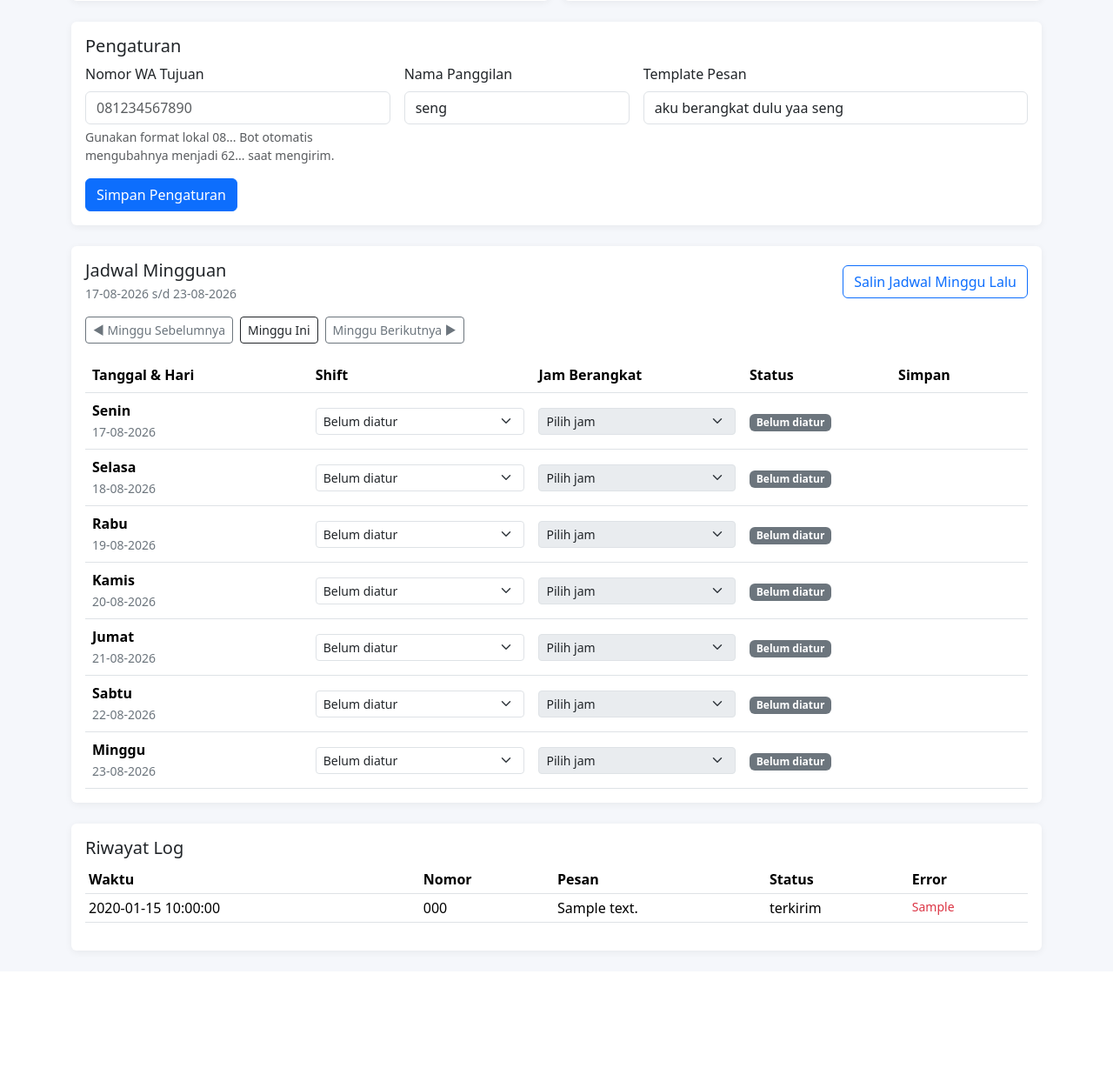
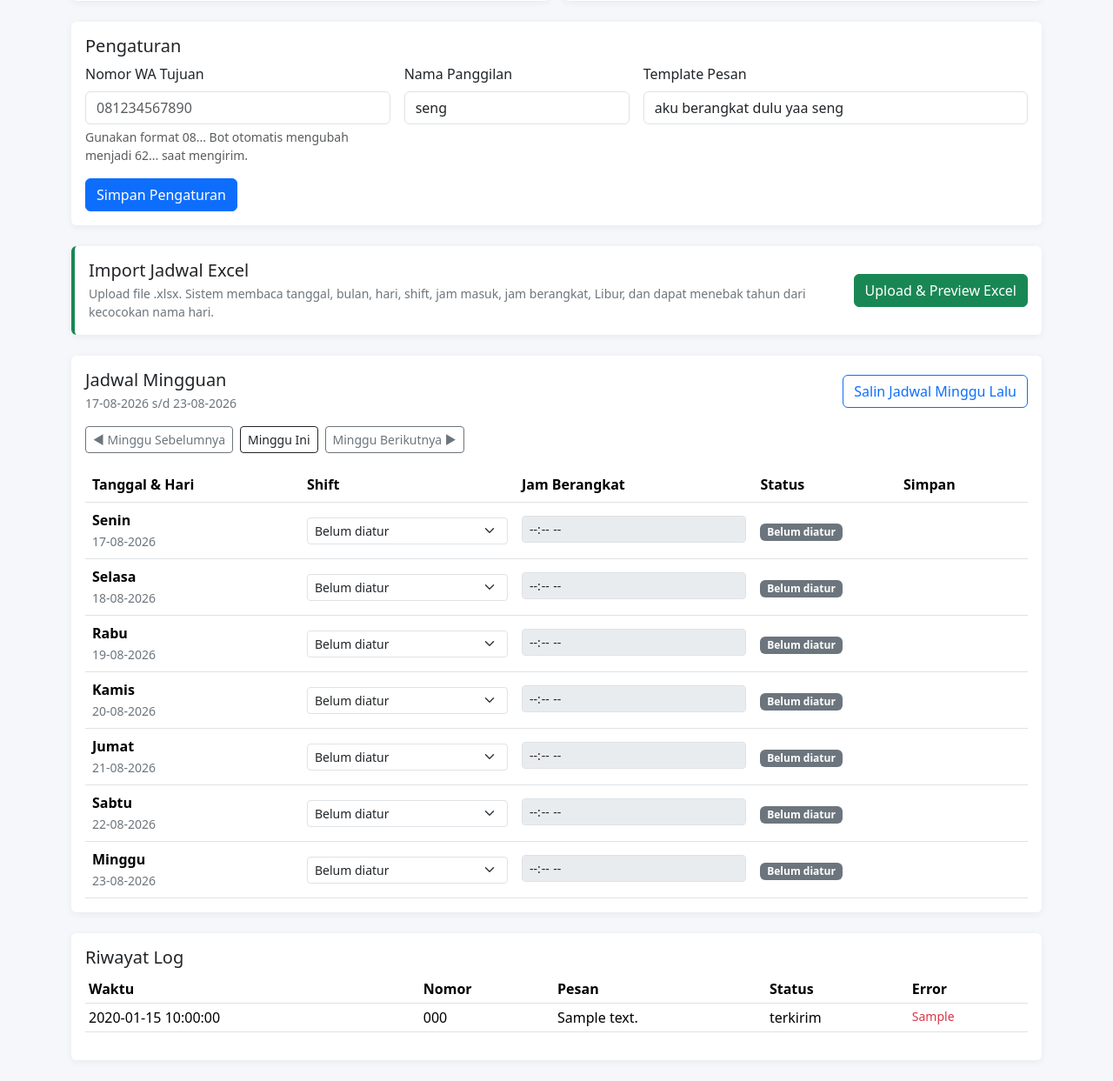
Before and after one commit to muhharis99/bot_wa_v1, a PHP site: page /public/index.php in a window 1280 px wide. Shown: the part 303-1546 px from the top of the page at 87% size. Before the commit the page ends 1402 px from the top, so only its background shows below. Run offline with PHP 8.4, Linux system fonts and the light colour scheme; the visitor is signed in with stand-in values (Sample User, id 1); data comes from the database, SQL or seed files in the repository; tables that the repository leaves empty hold one stand-in row (values such as "Sample post").

Commit message:
feat: add Excel import access and flexible schedule time editor

```diff
--- a/public/index.php
+++ b/public/index.php
@@ -18,7 +18,7 @@ if ($_SERVER['REQUEST_METHOD'] === 'POST') {
         } else {
             $stmt = $pdo->prepare('UPDATE pengaturan SET nomor_wa_tujuan=?, nama_panggilan=?, template_pesan=? WHERE id=1');
             $stmt->execute([$nomor, $nama, $template]);
-            flash('success', 'Pengaturan berhasil disimpan. Nomor akan otomatis dikonversi ke 62 saat bot mengirim pesan.');
+            flash('success', 'Pengaturan berhasil disimpan. Nomor otomatis dikonversi ke 62 saat bot mengirim pesan.');
         }
         redirect('index.php#pengaturan');
     }
@@ -92,7 +92,7 @@ $serviceAlive = $heartbeatAge <= 120;
     <title>Dashboard Bot WA</title>
     <link href="https://cdn.jsdelivr.net/npm/bootstrap@5.3.8/dist/css/bootstrap.min.css" rel="stylesheet">
     <style>
-        body{background:#f5f7fb}.card{border:0;box-shadow:0 .125rem .5rem rgba(0,0,0,.06)}.qr{max-width:280px;width:100%}.schedule-row.is-locked{background:#f8f9fa}.save-feedback{min-width:92px;display:inline-block}.today-row{box-shadow:inset 4px 0 #0d6efd}.schedule-table td{vertical-align:middle}
+        body{background:#f5f7fb}.card{border:0;box-shadow:0 .125rem .5rem rgba(0,0,0,.06)}.qr{max-width:280px;width:100%}.schedule-row.is-locked{background:#f8f9fa}.save-feedback{min-width:92px;display:inline-block}.today-row{box-shadow:inset 4px 0 #0d6efd}.schedule-table td{vertical-align:middle}.quick-time{font-size:.72rem;padding:.1rem .35rem}
     </style>
 </head>
 <body>
@@ -105,46 +105,26 @@ $serviceAlive = $heartbeatAge <= 120;
         <div class="col-lg-6"><div class="card h-100"><div class="card-body text-center"><h2 class="h5">QR WhatsApp</h2><?php if(!empty($runtime['qr_base64'])): ?><img class="qr" src="<?=e($runtime['qr_base64'])?>" alt="QR WhatsApp"><p class="small text-secondary mt-2">Scan melalui WhatsApp &gt; Perangkat tertaut.</p><?php else: ?><div class="py-5 text-secondary">QR tidak tersedia. Jika status connected, ini normal.</div><?php endif; ?></div></div></div>
     </div>
 
-    <div class="card mb-4" id="pengaturan"><div class="card-body"><h2 class="h5">Pengaturan</h2><form method="post" class="row g-3"><input type="hidden" name="csrf" value="<?=e(csrf_token())?>"><input type="hidden" name="action" value="save_setting"><div class="col-md-4"><label class="form-label">Nomor WA Tujuan</label><input class="form-control" name="nomor_wa_tujuan" value="<?=e($setting['nomor_wa_tujuan'])?>" placeholder="081234567890" inputmode="numeric" required><div class="form-text">Gunakan format lokal 08... Bot otomatis mengubahnya menjadi 62... saat mengirim.</div></div><div class="col-md-3"><label class="form-label">Nama Panggilan</label><input class="form-control" name="nama_panggilan" value="<?=e($setting['nama_panggilan'])?>"></div><div class="col-md-5"><label class="form-label">Template Pesan</label><input class="form-control" name="template_pesan" value="<?=e($setting['template_pesan'])?>" required></div><div class="col-12"><button class="btn btn-primary">Simpan Pengaturan</button></div></form></div></div>
+    <div class="card mb-4" id="pengaturan"><div class="card-body"><h2 class="h5">Pengaturan</h2><form method="post" class="row g-3"><input type="hidden" name="csrf" value="<?=e(csrf_token())?>"><input type="hidden" name="action" value="save_setting"><div class="col-md-4"><label class="form-label">Nomor WA Tujuan</label><input class="form-control" name="nomor_wa_tujuan" value="<?=e($setting['nomor_wa_tujuan'])?>" placeholder="081234567890" inputmode="numeric" required><div class="form-text">Gunakan format 08... Bot otomatis mengubah menjadi 62... saat mengirim.</div></div><div class="col-md-3"><label class="form-label">Nama Panggilan</label><input class="form-control" name="nama_panggilan" value="<?=e($setting['nama_panggilan'])?>"></div><div class="col-md-5"><label class="form-label">Template Pesan</label><input class="form-control" name="template_pesan" value="<?=e($setting['template_pesan'])?>" required></div><div class="col-12"><button class="btn btn-primary">Simpan Pengaturan</button></div></form></div></div>
 
-    <div class="card mb-4" id="jadwal">
-        <div class="card-body">
-            <div class="d-flex flex-column flex-lg-row justify-content-between align-items-lg-center gap-3 mb-3">
-                <div><h2 class="h5 mb-1">Jadwal Mingguan</h2><div class="text-secondary small"><?=e($weekDate->format('d-m-Y'))?> s/d <?=e($weekEndDate->format('d-m-Y'))?></div></div>
-                <button type="button" class="btn btn-outline-primary" id="copyPrevious">Salin Jadwal Minggu Lalu</button>
-            </div>
+    <div class="card mb-4 border-start border-4 border-success"><div class="card-body d-flex flex-column flex-md-row justify-content-between align-items-md-center gap-3"><div><h2 class="h5 mb-1">Import Jadwal Excel</h2><div class="text-secondary small">Upload file .xlsx. Sistem membaca tanggal, bulan, hari, shift, jam masuk, jam berangkat, Libur, dan dapat menebak tahun dari kecocokan nama hari.</div></div><a href="import_jadwal.php" class="btn btn-success text-nowrap">Upload & Preview Excel</a></div></div>
 
-            <div class="d-flex flex-wrap gap-2 mb-3">
-                <a class="btn btn-outline-secondary btn-sm" href="?week=<?=e($prevWeek)?>#jadwal">◀ Minggu Sebelumnya</a>
-                <a class="btn btn-outline-dark btn-sm" href="?week=<?=e($thisWeek)?>#jadwal">Minggu Ini</a>
-                <a class="btn btn-outline-secondary btn-sm" href="?week=<?=e($nextWeek)?>#jadwal">Minggu Berikutnya ▶</a>
-            </div>
-
+    <div class="card mb-4" id="jadwal"><div class="card-body">
+        <div class="d-flex flex-column flex-lg-row justify-content-between align-items-lg-center gap-3 mb-3"><div><h2 class="h5 mb-1">Jadwal Mingguan</h2><div class="text-secondary small"><?=e($weekDate->format('d-m-Y'))?> s/d <?=e($weekEndDate->format('d-m-Y'))?></div></div><button type="button" class="btn btn-outline-primary" id="copyPrevious">Salin Jadwal Minggu Lalu</button></div>
+        <div class="d-flex flex-wrap gap-2 mb-3"><a class="btn btn-outline-secondary btn-sm" href="?week=<?=e($prevWeek)?>#jadwal">◀ Minggu Sebelumnya</a><a class="btn btn-outline-dark btn-sm" href="?week=<?=e($thisWeek)?>#jadwal">Minggu Ini</a><a class="btn btn-outline-secondary btn-sm" href="?week=<?=e($nextWeek)?>#jadwal">Minggu Berikutnya ▶</a></div>
         <div id="ajaxAlert"></div>
-            <div class="table-responsive">
-                <table class="table schedule-table align-middle mb-0">
-                    <thead><tr><th style="min-width:180px">Tanggal &amp; Hari</th><th style="min-width:180px">Shift</th><th style="min-width:170px">Jam Berangkat</th><th style="min-width:120px">Status</th><th style="min-width:110px">Simpan</th></tr></thead>
-                    <tbody>
+        <div class="table-responsive"><table class="table schedule-table align-middle mb-0"><thead><tr><th style="min-width:180px">Tanggal &amp; Hari</th><th style="min-width:180px">Shift</th><th style="min-width:200px">Jam Berangkat</th><th style="min-width:120px">Status</th><th style="min-width:110px">Simpan</th></tr></thead><tbody>
         <?php foreach($days as $d): $badge = status_badge($d['status']); ?>
             <tr class="schedule-row <?= $d['locked']?'is-locked':'' ?> <?= $d['tanggal']===date('Y-m-d')?'today-row':'' ?>" data-date="<?=e($d['tanggal'])?>" data-status="<?=e($d['status'])?>">
                 <td><strong><?=e($d['hari'])?></strong><br><span class="text-secondary small"><?=e($d['display'])?></span><?php if($d['locked']): ?><br><span class="text-danger small">Riwayat terkunci</span><?php endif; ?></td>
-                            <td>
-                                <select class="form-select form-select-sm shift-select" <?= $d['locked']?'disabled':'' ?>>
-                                    <option value="">Belum diatur</option>
-                                    <?php foreach($shifts as $s): ?><option value="<?=e((string)$s['id'])?>" <?= (string)$d['shift_id']===(string)$s['id']?'selected':'' ?>><?=e($s['kode_shift'].' - '.$s['nama_shift'])?></option><?php endforeach; ?>
-                                    <option value="libur" <?= $d['status']==='libur'?'selected':'' ?>>Libur</option>
-                                </select>
-                            </td>
-                            <td><select class="form-select form-select-sm jam-select" data-selected="<?=e($d['jam'])?>" <?= ($d['locked'] || $d['status']==='libur' || !$d['shift_id'])?'disabled':'' ?>><option value="">Pilih jam</option></select></td>
+                <td><select class="form-select form-select-sm shift-select" <?= $d['locked']?'disabled':'' ?>><option value="">Belum diatur</option><?php foreach($shifts as $s): ?><option value="<?=e((string)$s['id'])?>" <?= (string)$d['shift_id']===(string)$s['id']?'selected':'' ?>><?=e($s['kode_shift'].' - '.$s['nama_shift'])?></option><?php endforeach; ?><option value="libur" <?= $d['status']==='libur'?'selected':'' ?>>Libur</option></select></td>
+                <td><input type="time" class="form-control form-control-sm jam-input" value="<?=e($d['jam'])?>" step="60" <?= ($d['locked'] || $d['status']==='libur' || !$d['shift_id'])?'disabled':'' ?>><div class="quick-times mt-1 d-flex flex-wrap gap-1"></div></td>
                 <td><span class="badge status-badge text-bg-<?=e($badge[0])?>"><?=e($badge[1])?></span></td>
                 <td><span class="save-feedback small text-secondary"><?= $d['locked']?'Terkunci':'' ?></span></td>
             </tr>
         <?php endforeach; ?>
-                    </tbody>
-                </table>
-            </div>
-        </div>
-    </div>
+        </tbody></table></div>
+    </div></div>
 
     <div class="card"><div class="card-body"><h2 class="h5">Riwayat Log</h2><div class="table-responsive"><table class="table table-sm"><thead><tr><th>Waktu</th><th>Nomor</th><th>Pesan</th><th>Status</th><th>Error</th></tr></thead><tbody><?php foreach($logs as $l): ?><tr><td><?=e($l['waktu'])?></td><td><?=e($l['nomor_tujuan'])?></td><td><?=e($l['isi_pesan'])?></td><td><?=e($l['status'])?></td><td class="text-danger small"><?=e($l['pesan_error'] ?: '-')?></td></tr><?php endforeach; ?></tbody></table></div></div></div>
 </main>
@@ -152,104 +132,16 @@ $serviceAlive = $heartbeatAge <= 120;
 const optionMap = <?=json_encode($optionMap, JSON_UNESCAPED_SLASHES)?>;
 const csrf = <?=json_encode(csrf_token())?>;
 const weekStart = <?=json_encode($weekStart)?>;
-const statusMeta = {
-    belum_diatur: ['secondary','Belum diatur'],
-    terjadwal: ['primary','Terjadwal'],
-    terkirim: ['success','Terkirim'],
-    libur: ['warning','Libur'],
-    gagal: ['danger','Gagal']
-};
+const statusMeta = {belum_diatur:['secondary','Belum diatur'],terjadwal:['primary','Terjadwal'],terkirim:['success','Terkirim'],libur:['warning','Libur'],gagal:['danger','Gagal']};
 
-function fillJam(row, selected = '') {
-    const shift = row.querySelector('.shift-select').value;
-    const jamSelect = row.querySelector('.jam-select');
-    jamSelect.innerHTML = '<option value="">Pilih jam</option>';
-    if (!shift || shift === 'libur') { jamSelect.disabled = true; return; }
-    (optionMap[shift] || []).forEach(jam => jamSelect.add(new Option(jam, jam)));
-    if (selected && (optionMap[shift] || []).includes(selected)) jamSelect.value = selected;
-    jamSelect.disabled = row.classList.contains('is-locked') ? true : false;
-}
+function setStatus(row,status){row.dataset.status=status;const badge=row.querySelector('.status-badge');const meta=statusMeta[status]||statusMeta.belum_diatur;badge.className=`badge status-badge text-bg-${meta[0]}`;badge.textContent=meta[1]}
+function renderQuickTimes(row){const shift=row.querySelector('.shift-select').value,wrap=row.querySelector('.quick-times'),input=row.querySelector('.jam-input');wrap.innerHTML='';if(!shift||shift==='libur')return;(optionMap[shift]||[]).forEach(jam=>{const b=document.createElement('button');b.type='button';b.className='btn btn-outline-secondary quick-time';b.textContent=jam;b.disabled=row.classList.contains('is-locked');b.addEventListener('click',()=>{input.value=jam;saveRow(row)});wrap.appendChild(b)})}
+async function saveRow(row){const feedback=row.querySelector('.save-feedback'),shift=row.querySelector('.shift-select').value,input=row.querySelector('.jam-input');feedback.className='save-feedback small text-secondary';feedback.textContent='Menyimpan...';const body=new FormData();body.append('csrf',csrf);body.append('action','save');body.append('tanggal',row.dataset.date);body.append('shift_id',shift);body.append('jam_berangkat',input.value);try{const response=await fetch('ajax_jadwal.php',{method:'POST',body});const data=await response.json();if(!data.success)throw new Error(data.message||'Gagal menyimpan.');setStatus(row,data.status);feedback.className='save-feedback small text-success';feedback.textContent='✓ Tersimpan'}catch(error){feedback.className='save-feedback small text-danger';feedback.textContent='Gagal';showAlert(error.message,'danger')}}
+function showAlert(message,type='success'){document.getElementById('ajaxAlert').innerHTML=`<div class="alert alert-${type} py-2">${message}</div>`;setTimeout(()=>document.getElementById('ajaxAlert').innerHTML='',4000)}
 
-function setStatus(row, status) {
-    row.dataset.status = status;
-    const badge = row.querySelector('.status-badge');
-    const meta = statusMeta[status] || statusMeta.belum_diatur;
-    badge.className = `badge status-badge text-bg-${meta[0]}`;
-    badge.textContent = meta[1];
-}
+document.querySelectorAll('.schedule-row').forEach(row=>{const shift=row.querySelector('.shift-select'),input=row.querySelector('.jam-input');renderQuickTimes(row);if(row.classList.contains('is-locked'))return;shift.addEventListener('change',async()=>{if(shift.value==='libur'||!shift.value){input.value='';input.disabled=true}else input.disabled=false;renderQuickTimes(row);await saveRow(row)});input.addEventListener('change',()=>saveRow(row))});
 
-async function saveRow(row, changedField) {
-    const feedback = row.querySelector('.save-feedback');
-    const shift = row.querySelector('.shift-select').value;
-    const jamSelect = row.querySelector('.jam-select');
-    if (changedField === 'shift') {
-        if (!shift || shift === 'libur') jamSelect.value = '';
-        else if (!(optionMap[shift] || []).includes(jamSelect.value)) jamSelect.value = '';
-    }
-
-    feedback.className = 'save-feedback small text-secondary';
-    feedback.textContent = 'Menyimpan...';
-    const body = new FormData();
-    body.append('csrf', csrf);
-    body.append('action', 'save');
-    body.append('tanggal', row.dataset.date);
-    body.append('shift_id', shift);
-    body.append('jam_berangkat', jamSelect.value);
-
-    try {
-        const response = await fetch('ajax_jadwal.php', {method:'POST', body});
-        const data = await response.json();
-        if (!data.success) throw new Error(data.message || 'Gagal menyimpan.');
-        setStatus(row, data.status);
-        feedback.className = 'save-feedback small text-success';
-        feedback.textContent = '✓ Tersimpan';
-    } catch (error) {
-        feedback.className = 'save-feedback small text-danger';
-        feedback.textContent = 'Gagal';
-        showAlert(error.message, 'danger');
-    }
-}
-
-function showAlert(message, type='success') {
-    document.getElementById('ajaxAlert').innerHTML = `<div class="alert alert-${type} py-2">${message}</div>`;
-    setTimeout(() => document.getElementById('ajaxAlert').innerHTML = '', 4000);
-}
-
-document.querySelectorAll('.schedule-row').forEach(row => {
-    fillJam(row, row.querySelector('.jam-select').dataset.selected || '');
-    const shiftSelect = row.querySelector('.shift-select');
-    const jamSelect = row.querySelector('.jam-select');
-    if (row.classList.contains('is-locked')) return;
-
-    shiftSelect.addEventListener('change', async () => {
-        fillJam(row, '');
-        if (shiftSelect.value === 'libur' || !shiftSelect.value) jamSelect.disabled = true;
-        await saveRow(row, 'shift');
-    });
-    jamSelect.addEventListener('change', () => saveRow(row, 'jam'));
-});
-
-document.getElementById('copyPrevious').addEventListener('click', async () => {
-    if (!confirm('Salin pola jadwal dari minggu sebelumnya ke minggu ini? Jadwal terkirim yang sudah lampau tidak akan diubah.')) return;
-    const button = document.getElementById('copyPrevious');
-    button.disabled = true;
-    const body = new FormData();
-    body.append('csrf', csrf);
-    body.append('action', 'copy_previous');
-    body.append('week_start', weekStart);
-    try {
-        const response = await fetch('ajax_jadwal.php', {method:'POST', body});
-        const data = await response.json();
-        if (!data.success) throw new Error(data.message || 'Gagal menyalin jadwal.');
-        showAlert(data.message, 'success');
-        setTimeout(() => location.reload(), 700);
-    } catch (error) {
-        showAlert(error.message, 'danger');
-        button.disabled = false;
-    }
-});
-
-setTimeout(() => location.reload(), 60000);
+document.getElementById('copyPrevious').addEventListener('click',async()=>{if(!confirm('Salin pola jadwal dari minggu sebelumnya ke minggu ini? Jadwal terkirim yang sudah lampau tidak akan diubah.'))return;const button=document.getElementById('copyPrevious');button.disabled=true;const body=new FormData();body.append('csrf',csrf);body.append('action','copy_previous');body.append('week_start',weekStart);try{const response=await fetch('ajax_jadwal.php',{method:'POST',body});const data=await response.json();if(!data.success)throw new Error(data.message||'Gagal menyalin jadwal.');showAlert(data.message,'success');setTimeout(()=>location.reload(),700)}catch(error){showAlert(error.message,'danger');button.disabled=false}});
+setTimeout(()=>location.reload(),60000);
 </script>
-</body>
-</html>
+</body></html>
```
Lines whose indentation alone changed are shown as unchanged.
